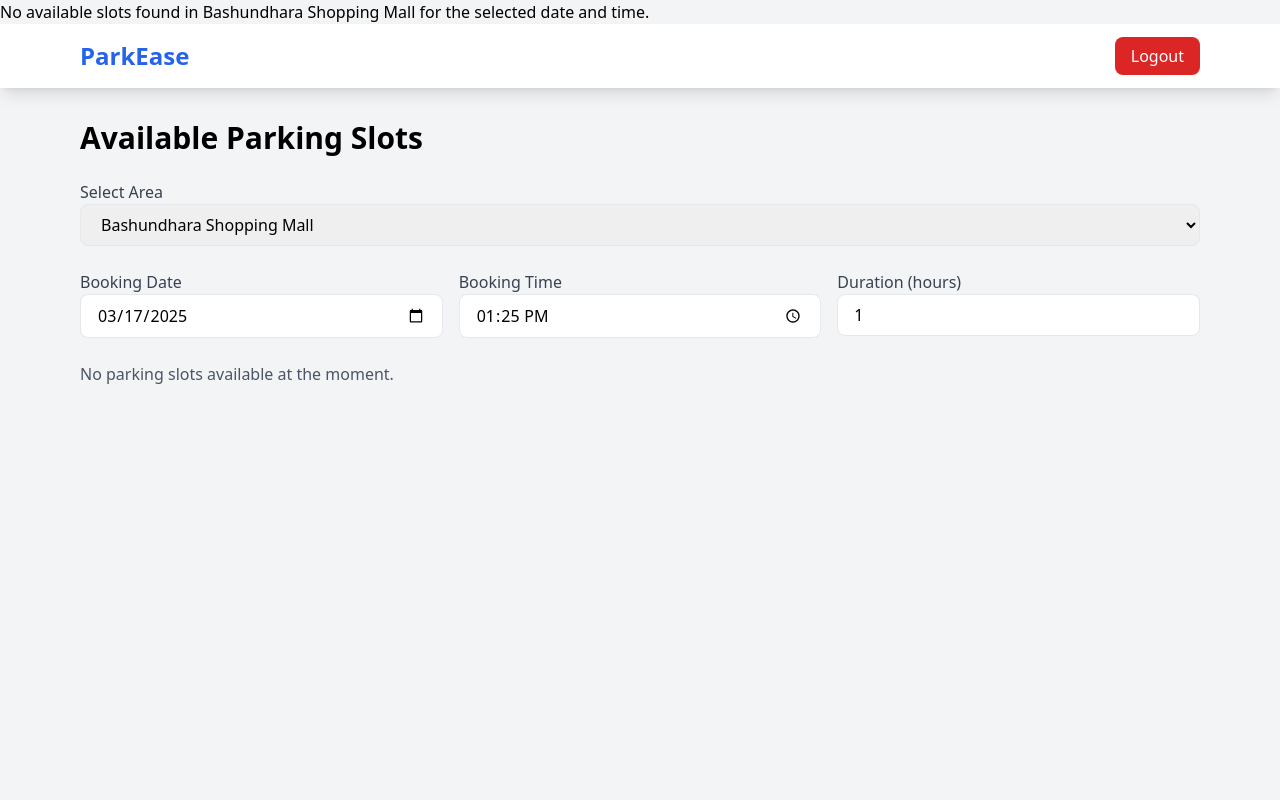
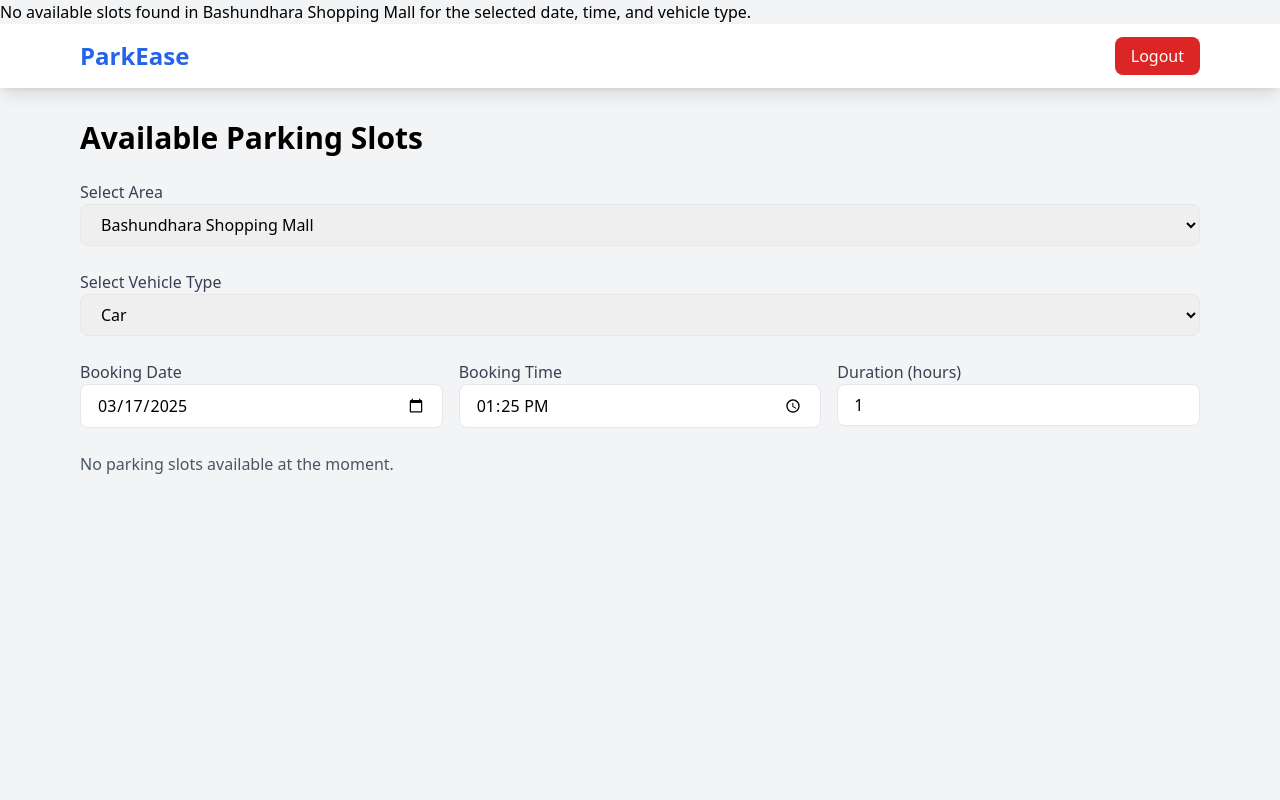
Before and after one commit to soumicshahriar/online_parking_system, a PHP site: page /index.php in a window 1280 px wide. Run offline with PHP 8.4, Linux system fonts and the light colour scheme; the visitor is signed in with stand-in values (Sample User, id 1); tables that the repository leaves empty or names only in its code hold one stand-in row (values such as "Sample post"); some libraries are stand-ins or nearby versions.

Commit message:
add vehicle type filtering system to the dashboard

```diff
--- a/index.php
+++ b/index.php
@@ -19,29 +19,19 @@ if ($conn->connect_error) {
     die("Connection failed: " . $conn->connect_error);
 }
 
-// Fetch available parking slots for the selected area, date, and time
+// Fetch available parking slots for the selected area, date, time, duration, and vehicle type
 $selected_area = isset($_GET['area']) ? $_GET['area'] : 'Bashundhara Shopping Mall';
 $selected_date = isset($_GET['date']) ? $_GET['date'] : date('Y-m-d');
 $selected_time = isset($_GET['time']) ? $_GET['time'] : date('H:i');
 $selected_duration = isset($_GET['duration']) ? $_GET['duration'] : 1;
+$selected_vehicle_type = isset($_GET['vehicle_type']) ? $_GET['vehicle_type'] : 'car';
 
 // Calculate end time
 $end_time = date('H:i', strtotime("+$selected_duration hours", strtotime($selected_time)));
 
 // Fetch available slots
-// $slots = [];
-// $query = "SELECT * FROM parking_slots WHERE location = '$selected_area' AND id NOT IN (
-//     SELECT slot_id FROM bookings WHERE booking_date = '$selected_date' AND (
-//         (booking_time <= '$selected_time' AND end_time > '$selected_time') OR
-//         (booking_time < '$end_time' AND end_time >= '$end_time') OR
-//         (booking_time >= '$selected_time' AND end_time <= '$end_time')
-//     )
-// )";
-// $result = $conn->query($query);
-
-// Fetch available slots
 $slots = [];
-$query = "SELECT * FROM parking_slots WHERE location = '$selected_area' AND id NOT IN (
+$query = "SELECT * FROM parking_slots WHERE location = '$selected_area' AND vehicle_type = '$selected_vehicle_type' AND id NOT IN (
     SELECT slot_id FROM bookings
     WHERE booking_date = '$selected_date'
     AND (
@@ -49,7 +39,6 @@ $query = "SELECT * FROM parking_slots WHERE location = '$selected_area' AND id N
     )
 )";
 $result = $conn->query($query);
-
 
 if (!$result) {
     die("Query failed: " . $conn->error); // Debug query error
@@ -60,7 +49,7 @@ if ($result->num_rows > 0) {
         $slots[] = $row;
     }
 } else {
-    echo "No available slots found in $selected_area for the selected date and time."; // Debug no slots found
+    echo "No available slots found in $selected_area for the selected date, time, and vehicle type."; // Debug no slots found
 }
 
 $conn->close();
@@ -101,6 +90,15 @@ $conn->close();
             </select>
         </div>
 
+        <!-- Vehicle Type Dropdown -->
+        <div class="mb-6">
+            <label class="block text-gray-700">Select Vehicle Type</label>
+            <select id="vehicle-type-select" class="w-full px-4 py-2 border rounded-lg focus:outline-none focus:ring-2 focus:ring-blue-500">
+                <option value="car">Car</option>
+                <option value="bike">Bike</option>
+            </select>
+        </div>
+
         <!-- Date and Time Selection -->
         <div class="mb-6 grid grid-cols-1 md:grid-cols-3 gap-4">
             <div>
@@ -129,6 +127,7 @@ $conn->close();
                     <div class="bg-white p-6 rounded-lg shadow-md">
                         <h3 class="text-xl font-bold mb-2">Slot <?php echo $slot['slot_number']; ?></h3>
                         <p class="text-gray-600 mb-4">Location: <?php echo $slot['location']; ?></p>
+                        <p class="text-gray-600 mb-4">Type: <?php echo ucfirst($slot['vehicle_type']); ?></p>
                         <button onclick="bookSlot(<?php echo $slot['id']; ?>)" class="w-full bg-blue-600 text-white py-2 px-4 rounded-lg hover:bg-blue-700">
                             Book Now
                         </button>
@@ -215,23 +214,26 @@ $conn->close();
             });
         });
 
-        // Reload slots when area, date, time, or duration is changed
-        $('#area-select, #date-select, #time-select, #duration-select').change(function () {
+        // Reload slots when area, vehicle type, date, time, or duration is changed
+        $('#area-select, #vehicle-type-select, #date-select, #time-select, #duration-select').change(function () {
             const selectedArea = $('#area-select').val();
+            const selectedVehicleType = $('#vehicle-type-select').val();
             const selectedDate = $('#date-select').val();
             const selectedTime = $('#time-select').val();
             const selectedDuration = $('#duration-select').val();
-            window.location.href = `index.php?area=${selectedArea}&date=${selectedDate}&time=${selectedTime}&duration=${selectedDuration}`;
+            window.location.href = `index.php?area=${selectedArea}&vehicle_type=${selectedVehicleType}&date=${selectedDate}&time=${selectedTime}&duration=${selectedDuration}`;
         });
 
-        // Set the selected area, date, time, and duration in the inputs
+        // Set the selected area, vehicle type, date, time, and duration in the inputs
         const urlParams = new URLSearchParams(window.location.search);
         const selectedArea = urlParams.get('area') || 'Bashundhara Shopping Mall';
+        const selectedVehicleType = urlParams.get('vehicle_type') || 'car';
         const selectedDate = urlParams.get('date') || '<?php echo date('Y-m-d'); ?>';
         const selectedTime = urlParams.get('time') || '<?php echo date('H:i'); ?>';
         const selectedDuration = urlParams.get('duration') || 1;
 
         $('#area-select').val(selectedArea);
+        $('#vehicle-type-select').val(selectedVehicleType);
         $('#date-select').val(selectedDate);
         $('#time-select').val(selectedTime);
         $('#duration-select').val(selectedDuration);
```
Also changed, not shown: 1 other file.
